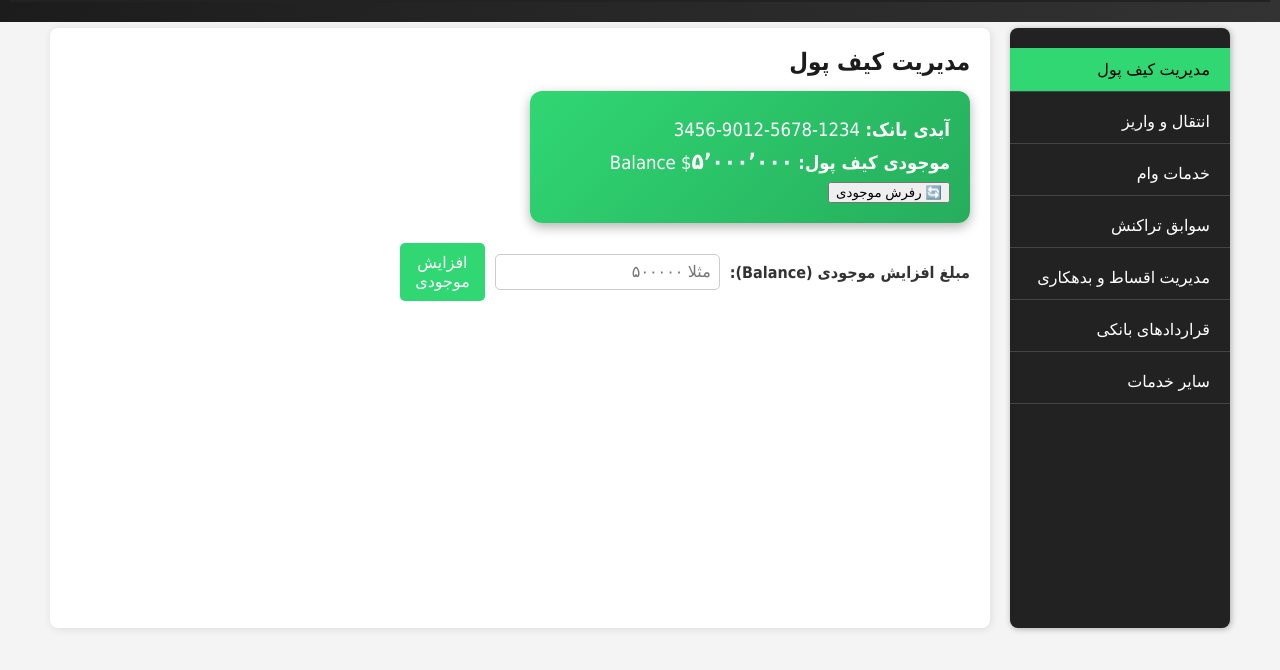
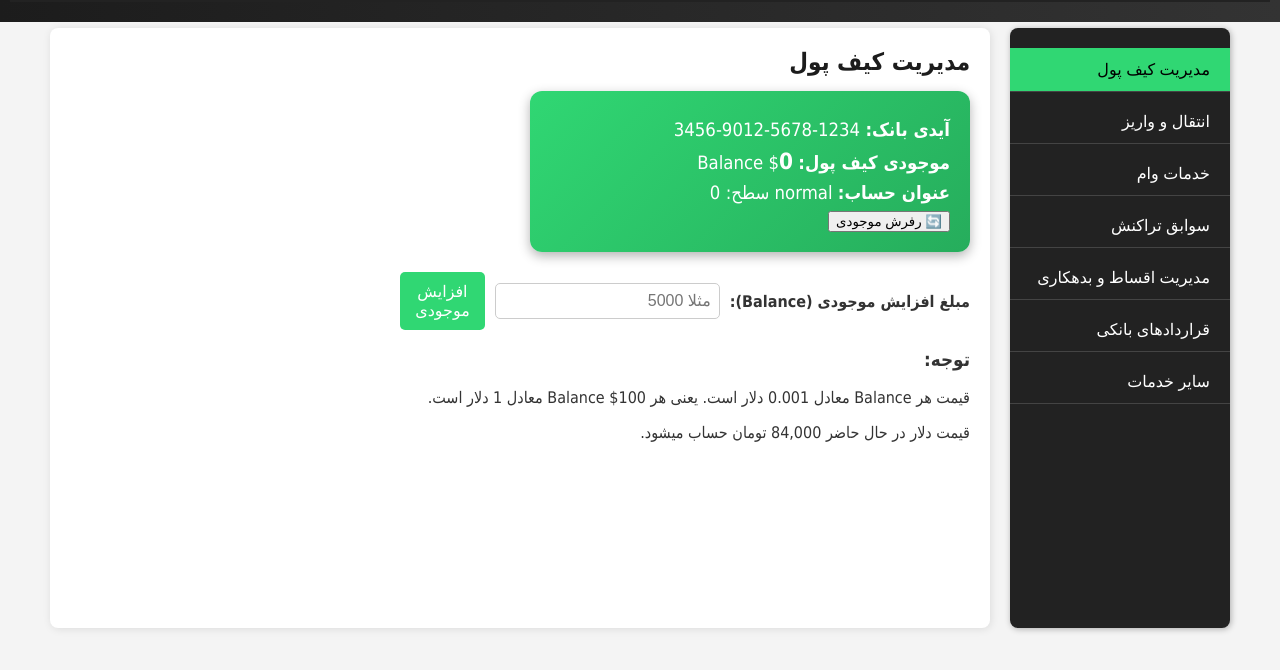
Before and after one commit to msporedev/citywar-website, a website: page views/Bank.html in a window 1280 px wide. Shown: the part 102-772 px from the top of the page. Drawn offline with Linux system fonts and the light colour scheme.

Commit message:
bank page updated

```diff
--- a/public/js/Bank.js
+++ b/public/js/Bank.js
@@ -43,17 +43,17 @@ function loadTransactionHistory() {
 
 // تابع افزایش موجودی کیف پول (نمونه)
 function addMoney(amount) {
-    alert(`موجودی شما به مقدار ${amount.toLocaleString('fa-IR')} تومان افزایش یافت.`);
+    alert(`موجودی شما به مقدار ${amount.toLocaleString('IR')} تومان افزایش یافت.`);
     // اینجا می‌توان کدهای سرور را فراخوانی کرد تا موجودی واقعی بروزرسانی شود
 }
 
 // موجودی کیف پول به تومان (متغیر داخلی برای شبیه‌سازی)
-let walletBalance = 5000000;
+let walletBalance = 0;
 
 // متد بروز رسانی نمایش موجودی داخل کارت
 function updateWalletDisplay() {
     const walletBalanceElem = document.getElementById("walletBalance");
-    walletBalanceElem.textContent = walletBalance.toLocaleString('fa-IR');
+    walletBalanceElem.textContent = walletBalance.toLocaleString('IR');
 }
 
 // تابع برای رفرش (شبیه سازی گرفتن موجودی جدید)
@@ -77,10 +77,12 @@ document.getElementById("addBalanceBtn").addEventListener("click", () => {
 
     walletBalance += amount;
     updateWalletDisplay();
-    walletMessage.textContent = `موجودی کیف پول به مقدار ${amount.toLocaleString('fa-IR')} بالانس افزایش یافت.`;
+    walletMessage.textContent = `موجودی کیف پول به مقدار ${amount.toLocaleString('IR')} بالانس افزایش یافت.`;
     walletMessage.classList.remove("error");
     amountInput.value = "";
 });
+
+
 
 // فرم انتقال پول
 function handleTransfer(event) {
--- a/views/Bank.html
+++ b/views/Bank.html
@@ -58,17 +58,22 @@
 
     <div class="wallet-card">
         <p><strong>آیدی بانک:</strong> 1234-5678-9012-3456</p>
-        <p><strong>موجودی کیف پول:</strong> <span id="walletBalance">۵,۰۰۰,۰۰۰</span>$ Balance</p>
+        <p><strong>موجودی کیف پول:</strong> <span id="walletBalance">0</span>$ Balance</p>
+        <p><strong>عنوان حساب:</strong> <span id="wallet-type">normal</span> سطح: 0</p>
         <button id="refreshWalletBtn">🔄 رفرش موجودی</button>
     </div>
 
     <div class="add-money">
         <label for="addAmount">مبلغ افزایش موجودی (Balance):</label>
-        <input type="number" id="addAmount" min="1000" placeholder="مثلا ۵۰۰۰۰۰" />
+        <input type="number" id="addAmount" min="1000" placeholder="مثلا 5000" title="min: 1000" />
         <button id="addBalanceBtn">افزایش موجودی</button>
     </div>
 
     <p id="walletMessage"></p>
+
+    <h3>توجه:</h3>
+    <p>قیمت هر Balance معادل 0.001 دلار است. یعنی هر 100$ Balance معادل 1 دلار است.</p>
+    <p>قیمت دلار در حال حاضر 84,000 تومان حساب میشود.</p>
 </div>
 
             <!-- انتقال و واریز -->
```
